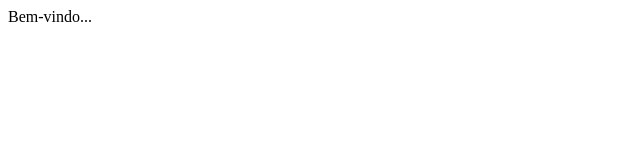
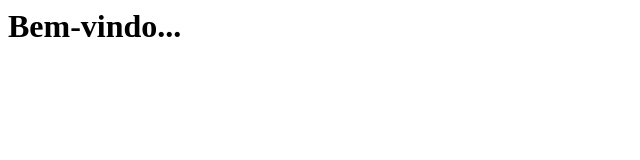
Before and after one commit to matheusantiq/projetoWEB, a plain HTML site: page index.html in a window 1280 px wide. Shown: the whole page, without its empty margins (0-640 px from the left). Drawn offline with Linux system fonts and the light colour scheme.

Commit message:
h1 setado

```diff
--- a/index.html
+++ b/index.html
@@ -3,6 +3,6 @@
 		<title>Meu Site</title>
 	</head>
 	<body>
-		Bem-vindo...
+		<h1>Bem-vindo...</h1>
 	</body>
 </html>
```
